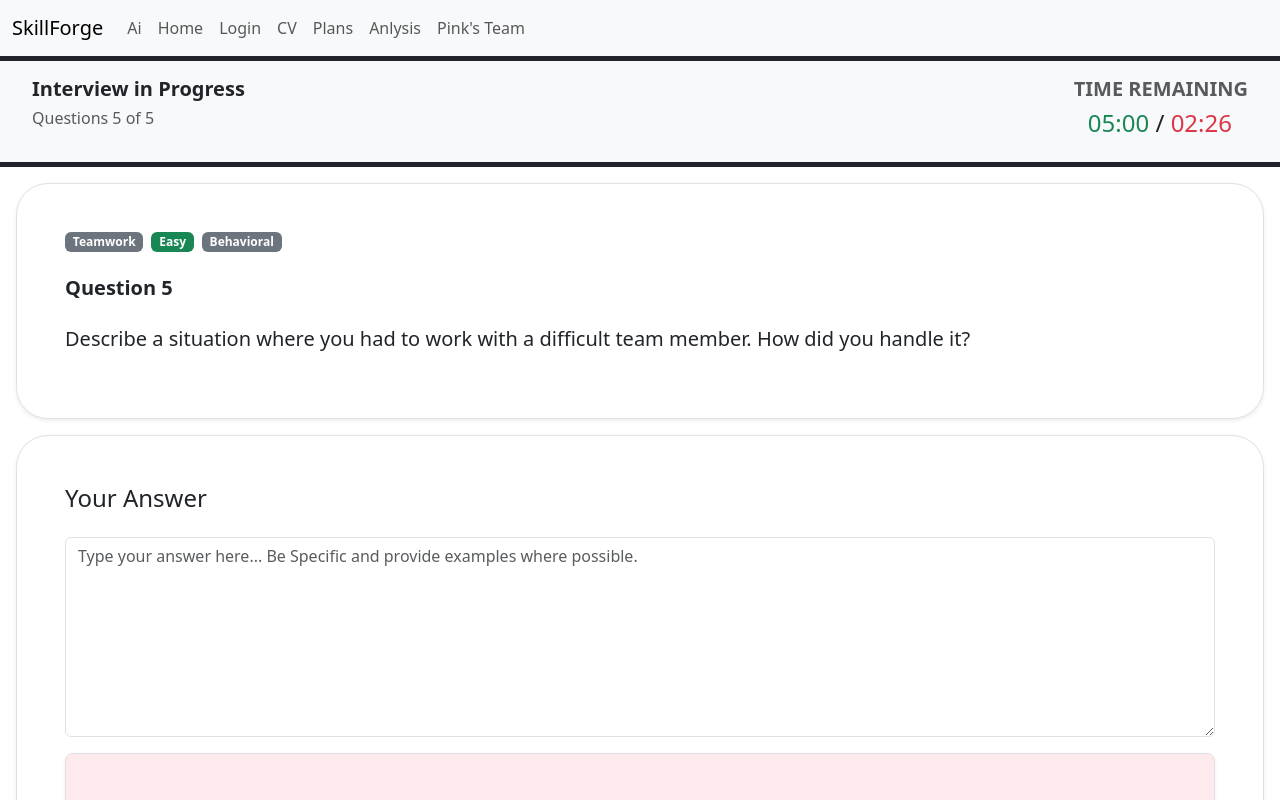
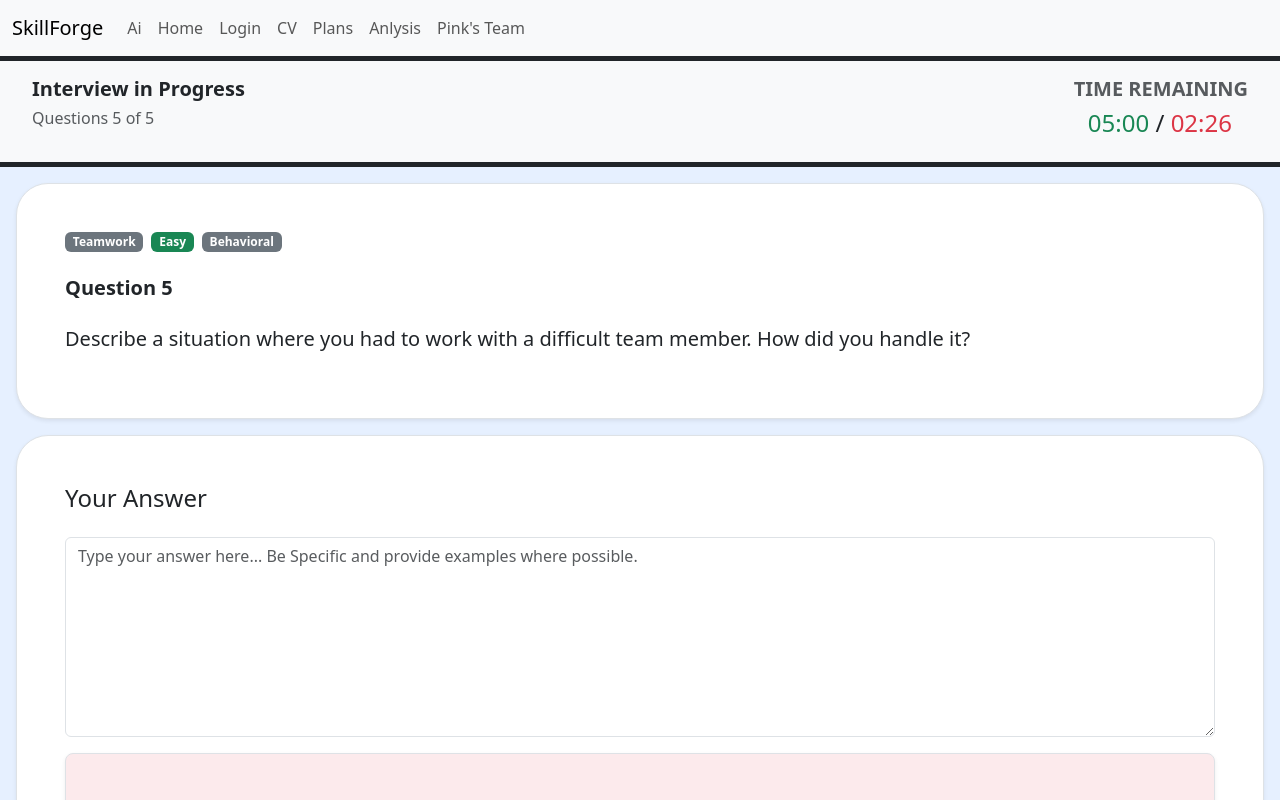
Before and after one commit to ahmadessawii06/skillforge, a React (Vite) app: page /ai in a window 1280 px wide. Shown: the top 800 px of the page. Built offline with nearby package versions, Linux system fonts and the light colour scheme.

Commit message:
recolor ai-page from white into primary blue with opacity-10

```diff
--- a/src/pages/Ai.tsx
+++ b/src/pages/Ai.tsx
@@ -5,9 +5,11 @@ import { Ai_Answer } from "../components/AI/Ai_Answer";
 export default function Ai() {
   return (
     <>
-      <Ai_Header />
-      <Ai_Question />
-      <Ai_Answer />
+      <div className="bg-primary bg-opacity-10">
+        <Ai_Header />
+        <Ai_Question />
+        <Ai_Answer />
+      </div>
     </>
   );
 }
```
